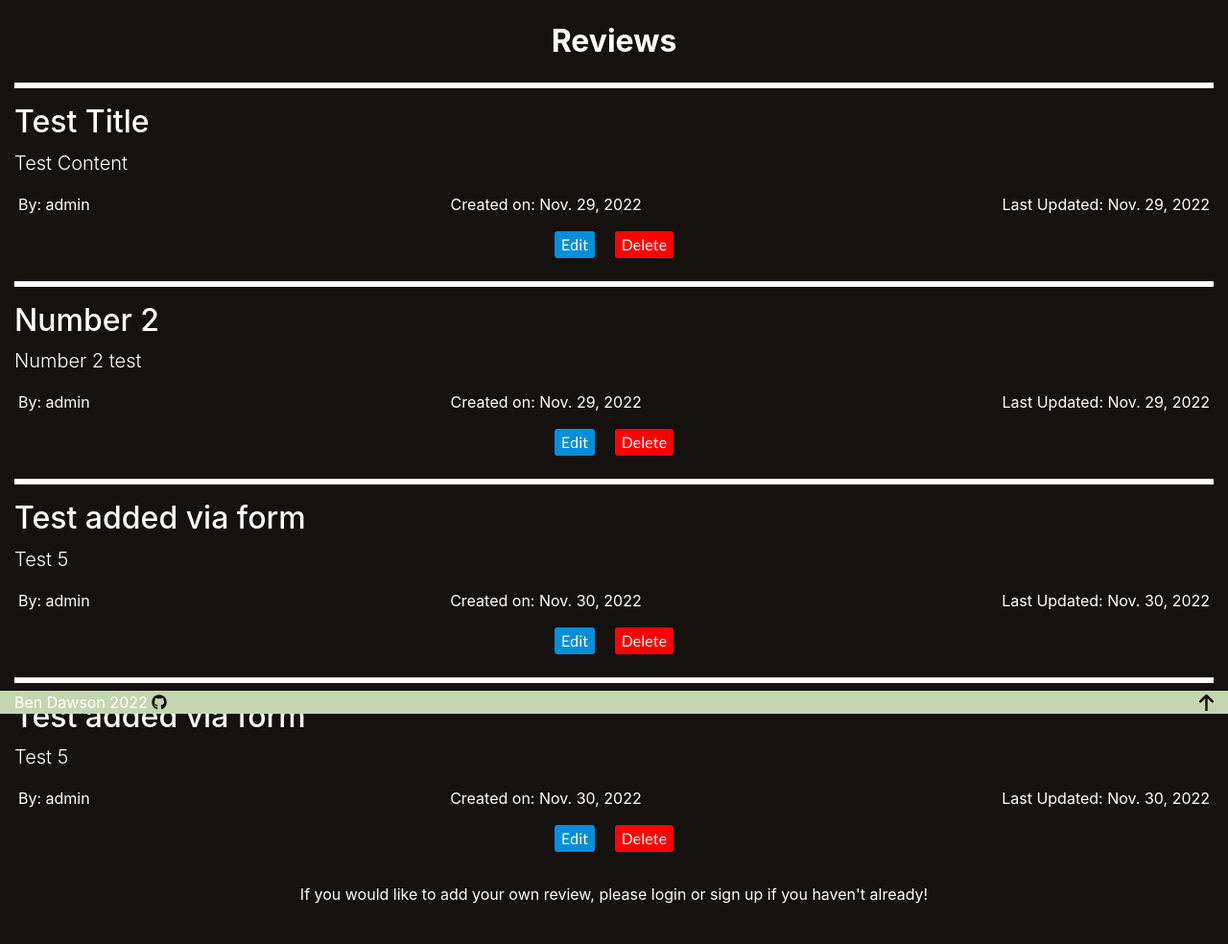
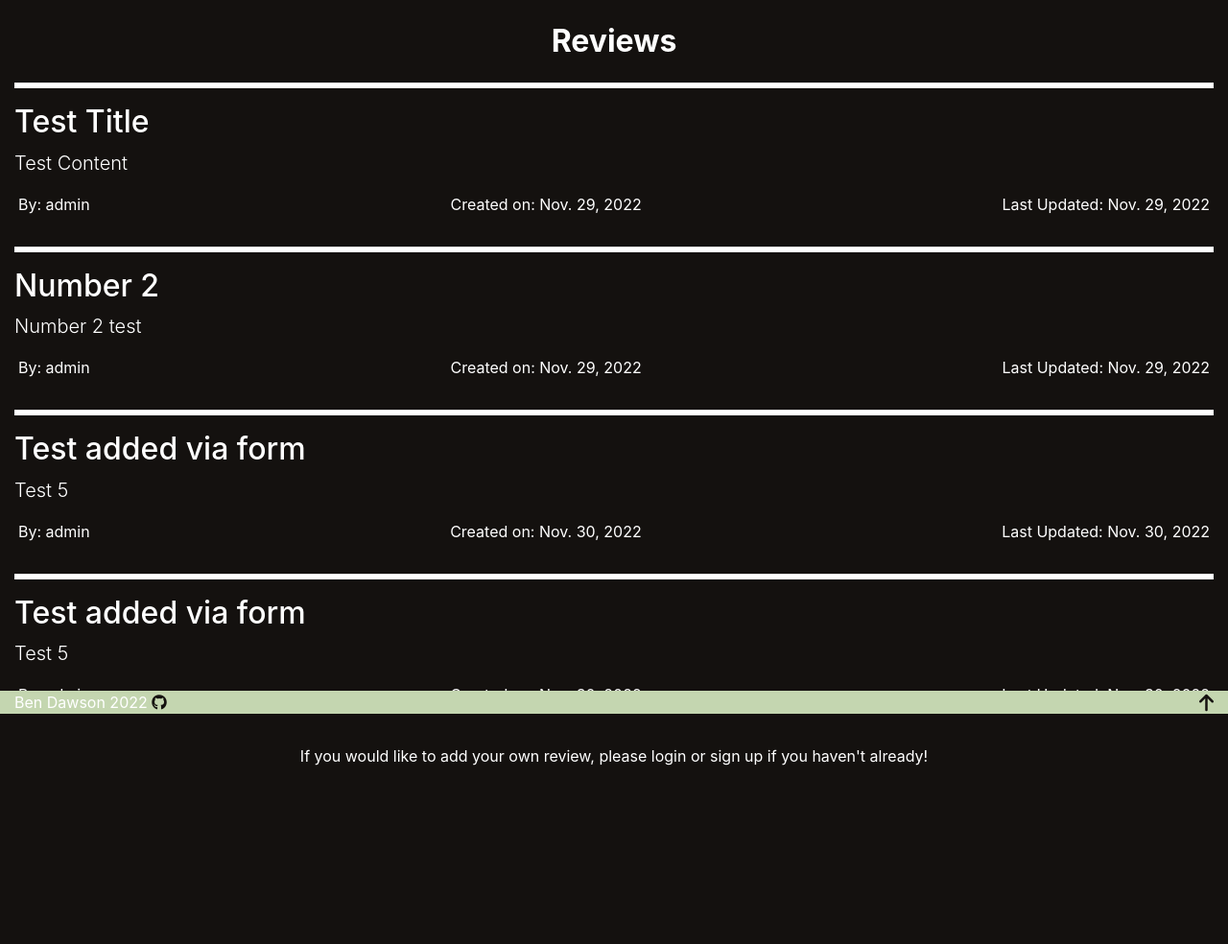
Before and after one commit to BenD2525/the_rescuers_p5, a Django app: page /reviews in a window 1280 px wide. Shown: the part 56-1040 px from the top of the page at 96% size. After the commit the page ends 854 px from the top, so only its background shows below. Run offline with Django 4.2, Linux system fonts and the light colour scheme; data comes from the database, SQL or seed files in the repository; both versions use the stored data as it was after the commit; some libraries are stand-ins or nearby versions.

Commit message:
Fix addreview view and add crispy forms to add_review

```diff
--- a/home/templates/home/add_review.html
+++ b/home/templates/home/add_review.html
@@ -1,14 +1,15 @@
 {% extends "base.html" %}
 {% load static %}
+{% load crispy_forms_tags %}
 
 {% block content %}
 <div class="container-fluid">
     <div class="row justify-content-center">
         <div class="col-auto text-center p-3">
             <form method="post" style="margin-top: 1.3em;">
-                {{ review_form }}
+                {{ review_form | crispy }}
                 {% csrf_token %}
-                <button type="submit" class="btn btn-primary btn-lg">Submit</button>
+                <button type="submit" class="positive-button-lg">Submit</button>
             </form>
         </div>
     </div>
--- a/home/templates/home/reviews.html
+++ b/home/templates/home/reviews.html
@@ -19,13 +19,14 @@
                 <p>Created on: {{ review.created }}</p>
                 <p>Last Updated: {{ review.updated }}</p>
             </div>
-            <!-- Add user authentication if -->
+            {% if review.user == user %}
             <div class="text-center">
-                <a href="edit/{{ review.id }}" class="mx-2">
+                <a href="review/edit/{{ review.id }}" class="mx-2">
                     <button class="positive-button mb-2">Edit</button></a>
-                <a href="delete/{{ review.id }}" class="mx-2 mb-2">
+                <a href="review/edit/{{ review.id }}" class="mx-2 mb-2">
                     <button class="negative-button">Delete</button></a>
             </div>
+            {% endif %}
         </div>
     </div>
     {% endfor %}
@@ -34,7 +35,7 @@
         <div class="col-sm-12 text-center py-4">
             {% if user.is_authenticated %}
             <a href="{% url 'home:add_review' %}">
-                <button class="positive-button-lg">Add a review</button>
+                <button class="positive-button-lg mb-4">Add a review</button>
             </a>
             {% else %}
             <p>If you would like to add your own review, please login or sign up if you haven't already!</p>
@@ -42,7 +43,5 @@
         </div>
     </div>
 
-
-
 </div>
 {% endblock %}
--- a/home/views.py
+++ b/home/views.py
@@ -1,4 +1,4 @@
-from django.shortcuts import render
+from django.shortcuts import redirect, render
 from django.views import View
 from django.urls import reverse_lazy
 from django.views.generic import UpdateView, DeleteView
@@ -49,7 +49,7 @@ class AddReview(View):
             'title': review.title,
             'content': review.content,
         }
-        return render(request, 'add_review.html', context)
+        return render(request, 'home/add_review.html', context)
 
     def post(self, request, *args, **kwargs):
 
@@ -66,12 +66,12 @@ class AddReview(View):
 class DeleteReview(DeleteView):
     '''View which allows the user to delete the selected review.'''
     model = Reviews
-    template_name = 'delete_review.html'
+    template_name = 'home/delete_review.html'
     success_url = reverse_lazy('reviews')
 
 
 class EditReview(UpdateView):
     '''View which allows the user to edit the selected review.'''
     model = Reviews
-    template_name = 'edit_review.html'
+    template_name = 'home/edit_review.html'
     fields = ['title', 'content']
--- a/requirements.txt
+++ b/requirements.txt
@@ -2,6 +2,7 @@ asgiref==3.5.2
 backports.zoneinfo==0.2.1
 Django==3.2
 django-allauth==0.41.0
+django-crispy-forms==1.14.0
 oauthlib==3.2.2
 python3-openid==3.2.0
 pytz==2022.6
--- a/the_rescuers/settings.py
+++ b/the_rescuers/settings.py
@@ -31,6 +31,7 @@ INSTALLED_APPS = [
     'allauth',
     'allauth.account',
     'allauth.socialaccount',
+    'crispy_forms',
     'home',
 ]
 
```
Also changed, not shown: db.sqlite3.
